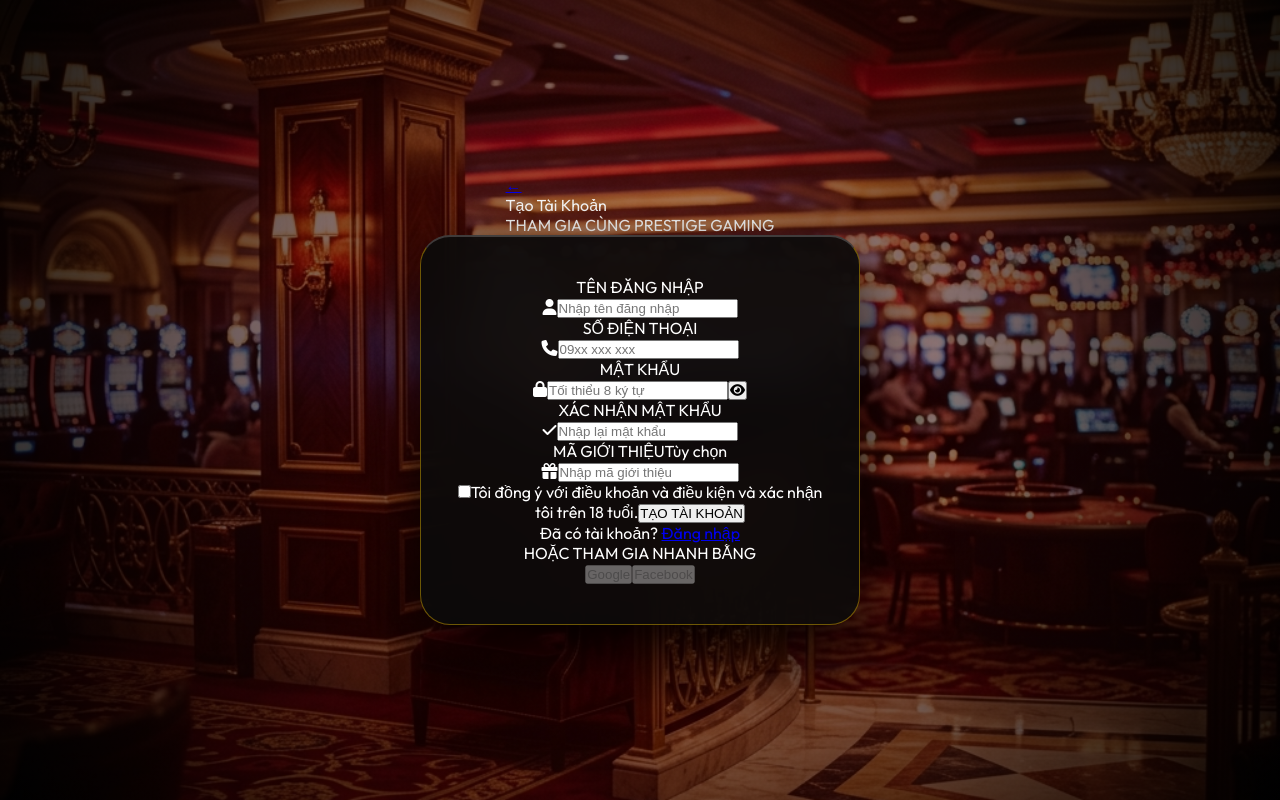
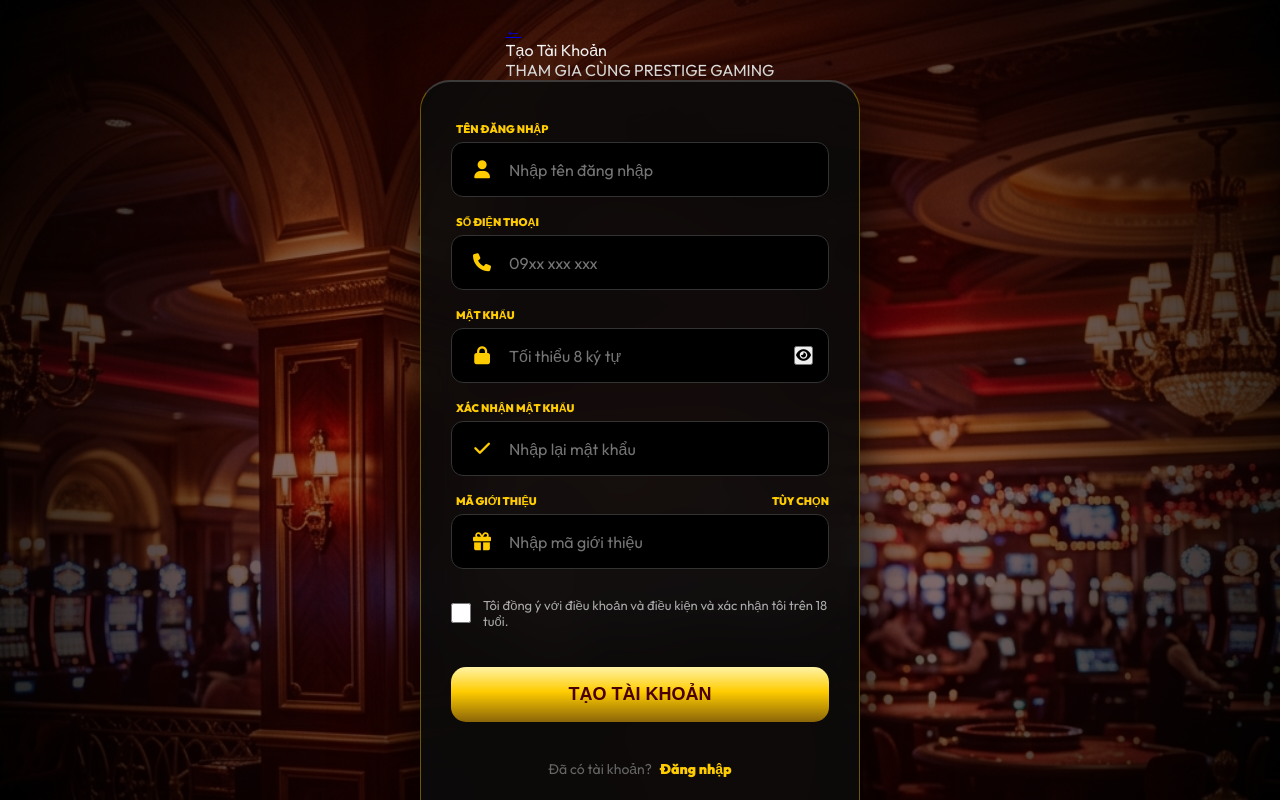
Before and after one commit to Elysiam001/DaiHocNongLamBacGiang, a React (Vite) app: page /register in a window 1280 px wide. Shown: the top 800 px of the page. Built offline with nearby package versions, Linux system fonts and the light colour scheme; no server answers.

Commit message:
Interface Restored: Reverted to the user's original stable design from 2 hours ago

```diff
--- a/src/styles/global.css
+++ b/src/styles/global.css
@@ -31,7 +31,87 @@
   display: flex; flex-direction: column; align-items: center;
 }
 
-/* --- PREMIUM LOBBY STYLE --- */
+.brand__text {
+  font-size: 32px; font-weight: 900; color: #ffcc00;
+  background: var(--gold-metallic);
+  -webkit-background-clip: text; -webkit-text-fill-color: transparent;
+  filter: drop-shadow(0 0 10px rgba(255, 204, 0, 0.4));
+  margin-bottom: 25px; text-transform: uppercase;
+}
+
+.auth__header { width: 100%; margin-bottom: 25px; }
+.auth__header .badge {
+  background: var(--gold-metallic); color: #000;
+  padding: 5px 25px; border-radius: 30px; font-size: 11px;
+  font-weight: 900; margin-bottom: 12px; display: inline-block;
+}
+.auth__header .subtitle {
+  font-size: 13px; font-weight: 900; color: #ffcc00;
+  letter-spacing: 2px; text-transform: uppercase;
+  display: block; width: 100%; text-shadow: 0 0 10px rgba(0,0,0,0.5);
+}
+
+.form { display: flex; flex-direction: column; gap: 18px; width: 100%; }
+.field { display: flex; flex-direction: column; gap: 6px; width: 100%; }
+.field__label {
+  font-size: 11px; font-weight: 900; color: #ffcc00;
+  text-align: left; margin-left: 5px; text-transform: uppercase;
+  display: flex; justify-content: space-between; align-items: center;
+}
+
+.input {
+  background: #000; border: 1px solid #333; border-radius: 12px;
+  display: flex; align-items: center; padding: 0 15px;
+  height: 55px; transition: 0.3s; width: 100%;
+}
+.input:focus-within { border-color: #ffcc00; box-shadow: 0 0 15px rgba(255,204,0,0.3); }
+.input__icon { color: #ffcc00; font-size: 18px; min-width: 30px; text-align: center; margin-right: 12px; }
+
+.input input {
+  flex: 1; background: transparent !important; border: none !important; color: #fff !important;
+  font-size: 16px; outline: none; font-family: var(--font-main); height: 100%; width: 100%;
+}
+
+input:-webkit-autofill, input:-webkit-autofill:hover, input:-webkit-autofill:focus, input:-webkit-autofill:active {
+  -webkit-box-shadow: 0 0 0 100px #0a0a0a inset !important;
+  -webkit-text-fill-color: #fff !important;
+  transition: background-color 5000s ease-in-out 0s;
+}
+
+.primary {
+  background: var(--gold-metallic);
+  border: none; border-radius: 15px; height: 55px;
+  color: #4a0000; font-size: 18px; font-weight: 900;
+  cursor: pointer; transition: 0.3s; text-transform: uppercase;
+  margin-top: 10px; width: 100%; display: flex; align-items: center; justify-content: center; gap: 10px;
+}
+.primary:hover { transform: translateY(-2px); box-shadow: 0 10px 20px rgba(255,204,0,0.5); }
+
+.check {
+  display: flex; align-items: center; gap: 12px;
+  text-align: left; font-size: 13px; color: #aaa; cursor: pointer;
+  margin: 10px 0; width: 100%;
+}
+.check input { accent-color: #ffcc00; width: 20px; height: 20px; flex-shrink: 0; cursor: pointer; }
+
+.divider {
+  display: flex; align-items: center; gap: 15px; margin: 15px 0;
+  color: #444; font-size: 11px; font-weight: 900; width: 100%;
+}
+.divider::before, .divider::after { content: ""; flex: 1; height: 1px; background: #222; }
+
+.social { display: flex; gap: 12px; width: 100%; }
+.social__btn {
+  flex: 1; background: #151515; border: 1px solid #333;
+  color: #888; padding: 12px; border-radius: 12px;
+  font-size: 14px; font-weight: 700; cursor: pointer; transition: 0.2s;
+}
+.social__btn:hover { background: #222; color: #fff; border-color: #ffcc00; }
+
+.footer { margin-top: 20px; font-size: 14px; color: #666; width: 100%; }
+.footer .link { color: #ffcc00; font-weight: 900; text-decoration: none; margin-left: 5px; }
+
+/* --- LOBBY PAGE --- */
 .lobby-container {
   width: 100%; height: 100vh;
   background: linear-gradient(rgba(0,0,0,0.4), rgba(0,0,0,0.4)), url('/assets/bg_lobby.png');
@@ -44,90 +124,187 @@
 .logo-main { font-size: 24px; font-weight: 1000; color: #ffcc00; }
 .logo-sub { font-size: 9px; color: #ffcc00; font-weight: bold; }
 
+/* --- BAFU PREMIUM BANNER STYLE --- */
 .main-lobby {
   flex: 1; display: flex; align-items: center; justify-content: center;
-  padding: 20px; padding-bottom: 130px;
+  padding: 0; margin: 0; height: calc(100vh - 165px);
 }
 
-.game-grid-premium {
-  display: grid; grid-template-columns: repeat(4, 1fr); gap: 20px;
-  max-width: 1200px; width: 100%;
+.game-card-bafu {
+  width: 280px; height: 420px; /* Fitting size for the banner */
+  position: relative;
+  cursor: pointer;
+  transition: 0.3s ease;
+  overflow: hidden;
+  border-radius: 15px;
+  box-shadow: 0 15px 45px rgba(0,0,0,0.8);
+}
+.game-card-bafu:hover { transform: translateY(-10px) scale(1.02); }
+
+.game-img-bafu {
+  width: 100%; height: 100%; object-fit: contain; /* Show the full art with its frame */
 }
 
-.game-card-premium {
-  position: relative; border-radius: 15px; overflow: hidden;
-  cursor: pointer; transition: 0.3s; box-shadow: 0 15px 45px rgba(0,0,0,0.8);
-  border: 1px solid rgba(255, 204, 0, 0.2);
-}
-.game-card-premium:hover { transform: translateY(-10px) scale(1.05); border-color: #ffcc00; }
-
-.game-img-premium { width: 100%; height: auto; display: block; }
-
-.jackpot-premium-badge {
-  position: absolute; bottom: 15px; left: 50%; transform: translateX(-50%);
-  background: rgba(0,0,0,0.8); border: 1px solid #ffcc00;
-  padding: 5px 15px; border-radius: 20px; text-align: center; min-width: 160px;
-}
-.jackpot-premium-badge .label { display: block; font-size: 8px; color: #aaa; font-weight: 900; }
-.jackpot-premium-badge .value { font-size: 16px; color: #ffcc00; font-weight: 900; }
-
-.footer-bar-premium {
-  position: fixed; bottom: 0; left: 0; width: 100%; height: 110px;
-  background: linear-gradient(180deg, #111 0%, #000 100%);
-  border-top: 3px solid #d4af37; z-index: 1000;
-  display: flex; align-items: center; box-shadow: 0 -15px 50px rgba(0,0,0,0.9);
+.jackpot-bafu-container {
+  position: absolute; bottom: 15px; left: 50%;
+  transform: translateX(-50%);
+  background: rgba(0, 0, 0, 0.7);
+  padding: 5px 15px;
+  border-radius: 20px;
+  border: 1px solid #d4af37;
+  display: flex; align-items: center; gap: 8px;
+  box-shadow: 0 0 15px rgba(212, 175, 55, 0.3);
+  white-space: nowrap;
 }
 
-.footer-content { width: 100%; display: flex; align-items: center; justify-content: space-between; padding: 0 20px; }
+.jackpot-bafu-label {
+  color: #aaa; font-size: 9px; font-weight: 1000;
+  letter-spacing: 1px;
+}
 
-.footer-left-vip-panel { display: flex; align-items: center; gap: 15px; flex: 1; }
+.jackpot-bafu-value {
+  color: #ffcc00; font-size: 18px; font-weight: 1000;
+  text-shadow: 0 0 10px rgba(255, 204, 0, 0.5);
+  font-family: 'Arial Black', sans-serif;
+}
+
+
+/* ======================================================
+   ULTIMATE PREMIUM CASINO BOTTOM BAR (FULLER & LARGER)
+   ====================================================== */
+.footer-bar-premium {
+  position: fixed; bottom: 0; left: 0; width: 100%; height: 110px; /* Taller bar */
+  background:
+    radial-gradient(circle at 50% 50%, rgba(50,50,50,0.3) 0%, transparent 70%),
+    linear-gradient(180deg, #111 0%, #000 100%);
+  background-size: cover;
+  border-top: 3px solid #d4af37;
+  z-index: 1000;
+  display: flex; align-items: center; justify-content: center;
+  box-shadow: 0 -15px 50px rgba(0,0,0,0.9);
+}
+
+/* Subtle Carbon Pattern on background */
+.footer-bar-premium::before {
+  content: ""; position: absolute; top: 0; left: 0; width: 100%; height: 100%;
+  background-image: radial-gradient(#222 1px, transparent 1px);
+  background-size: 4px 4px; opacity: 0.2; pointer-events: none;
+}
+
+.footer-content {
+  width: 100%; height: 100%;
+  display: flex; align-items: center; justify-content: space-between;
+  padding: 0 10px; position: relative;
+}
+
+/* --- LEFT: VIP UNIFIED PANEL --- */
+.footer-left-vip-panel {
+  flex: 1; display: flex; align-items: center; gap: 10px;
+}
+
 .vip-user-card {
   display: flex; align-items: center; gap: 15px;
-  background: rgba(212, 175, 55, 0.1); padding: 8px 15px;
-  border-radius: 15px; border: 1px solid rgba(212, 175, 55, 0.4);
-  position: relative; min-width: 260px;
+  background: linear-gradient(90deg, rgba(212,175,55,0.1), rgba(0,0,0,0.4));
+  padding: 10px 20px 10px 10px; border-radius: 15px;
+  border: 1px solid rgba(212, 175, 55, 0.4);
+  position: relative; min-width: 280px;
 }
+
 .sdt-badge-premium {
-  position: absolute; top: -12px; left: 10px; background: #ff0000;
-  color: #fff; font-size: 9px; font-weight: 900; padding: 2px 10px;
-  border-radius: 10px; border: 1px solid #fff;
+  position: absolute; top: -15px; left: 10px;
+  background: #ff0000; color: #fff; font-size: 10px;
+  font-weight: 1000; padding: 2px 12px; border-radius: 20px;
+  border: 1px solid #fff; z-index: 5;
 }
-.avatar-ring-animated { width: 55px; height: 55px; border: 2px solid #d4af37; border-radius: 50%; padding: 2px; }
-.avatar-ring-animated img { width: 100%; height: 100%; border-radius: 50%; object-fit: cover; }
-.vip-name { color: #d4af37; font-weight: 900; font-size: 14px; }
-.vip-balance { font-size: 20px; font-weight: 900; color: #fff; display: flex; align-items: center; gap: 5px; }
-.coin-icon-mini { color: #ffcc00; }
+
+.avatar-ring-animated {
+  width: 65px; height: 65px; border-radius: 50%;
+  background: #000; padding: 2px;
+  border: 3px solid #d4af37;
+  box-shadow: 0 0 20px rgba(212, 175, 55, 0.5);
+}
+.avatar-ring-animated img {
+  width: 100%; height: 100%; object-fit: cover; border-radius: 50%;
+}
+
+.vip-info-box { display: flex; flex-direction: column; }
+.vip-name {
+  color: #d4af37; font-size: 16px; font-weight: 1000;
+  text-transform: uppercase; text-shadow: 0 2px 4px rgba(0,0,0,0.8);
+}
+.vip-balance {
+  color: #fff; font-size: 22px; font-weight: 1000;
+  display: flex; align-items: center; gap: 5px;
+}
 
 .action-btn-gold-large {
-  display: flex; flex-direction: column; align-items: center; gap: 3px;
-  color: #d4af37; cursor: pointer; transition: 0.2s;
+  display: flex; flex-direction: column; align-items: center; justify-content: center;
+  background: linear-gradient(180deg, #444 0%, #111 100%);
+  width: 110px; height: 80px; border-radius: 15px;
+  border: 2px solid #555; cursor: pointer; transition: 0.2s;
 }
-.action-btn-gold-large i { font-size: 24px; }
-.action-btn-gold-large span { font-size: 10px; font-weight: 900; }
+.action-btn-gold-large i { font-size: 32px; color: #d4af37; margin-bottom: 2px; }
+.action-btn-gold-large span { color: #d4af37; font-size: 12px; font-weight: 1000; }
+.action-btn-gold-large:hover { border-color: #d4af37; transform: scale(1.05); }
 
-.footer-center-power { flex: 0.5; display: flex; justify-content: center; }
+/* --- CENTER: THE MASSIVE GOLD BAR --- */
+.footer-center-power {
+  position: relative; width: 240px; height: 100%;
+  display: flex; align-items: center; justify-content: center;
+  z-index: 100;
+}
 .btn-nap-tien-3d {
-  width: 180px; height: 75px; background: linear-gradient(180deg, #ffcc00 0%, #b8860b 100%);
-  border: 3px solid #fff; border-radius: 15px; box-shadow: 0 8px 0 #8b6508;
-  cursor: pointer; transition: 0.1s;
+  width: 210px; height: 85px; /* Bigger button */
+  background: linear-gradient(180deg, #fff9d1 0%, #ffcc00 20%, #d4af37 50%, #b8860b 100%);
+  border: 3px solid #fff; border-radius: 15px;
+  box-shadow: 0 10px 0 #8b6508, 0 20px 30px rgba(0,0,0,0.6);
+  cursor: pointer; position: relative; overflow: hidden;
+  transition: all 0.1s ease;
 }
-.btn-nap-tien-3d span { color: #4a0000; font-size: 24px; font-weight: 1000; }
-.btn-nap-tien-3d:active { transform: translateY(4px); box-shadow: 0 4px 0 #8b6508; }
+.btn-nap-tien-3d span {
+  color: #3d2b00; font-size: 32px; font-weight: 1000;
+  text-shadow: 1px 1px 0px rgba(255,255,255,0.7);
+}
 
-.footer-right-nav-panel { flex: 1; display: flex; justify-content: flex-end; }
-.nav-group-premium-full { display: flex; gap: 30px; background: rgba(0,0,0,0.6); padding: 10px 20px; border-radius: 20px; border: 1px solid rgba(212, 175, 55, 0.3); }
-.nav-item-premium-large { display: flex; flex-direction: column; align-items: center; gap: 5px; color: #666; cursor: pointer; transition: 0.3s; }
-.nav-item-premium-large i { font-size: 24px; }
-.nav-item-premium-large span { font-size: 10px; font-weight: 900; }
-.nav-item-premium-large.active { color: #ffcc00; }
+/* --- RIGHT: EXPANDED NAV PANEL --- */
+.footer-right-nav-panel {
+  flex: 1.5; display: flex; justify-content: flex-end;
+}
 
-.btn-logout-premium { background: #333; color: #ffcc00; border: 1px solid #ffcc00; padding: 5px 15px; border-radius: 5px; font-weight: 900; cursor: pointer; }
+.nav-group-premium-full {
+  display: flex; align-items: center; justify-content: space-around;
+  width: 100%; background: rgba(0,0,0,0.6);
+  padding: 10px 15px; border-radius: 20px;
+  border: 1px solid rgba(212, 175, 55, 0.3);
+  box-shadow: inset 0 0 20px rgba(0,0,0,0.5);
+}
 
-/* --- TOAST --- */
-.toast {
-  position: fixed; top: 20px; right: 20px; z-index: 9999;
-  background: rgba(20, 20, 20, 0.95); border-left: 5px solid #ff0000;
-  padding: 15px 25px; border-radius: 10px; color: #fff;
-  box-shadow: 0 10px 30px rgba(0,0,0,0.5); display: flex; align-items: center; gap: 15px;
+.nav-item-premium-large {
+  display: flex; flex-direction: column; align-items: center; gap: 5px;
+  cursor: pointer; transition: 0.3s; min-width: 70px;
 }
-.toast__close { background: none; border: none; color: #666; cursor: pointer; font-size: 20px; }
+.nav-item-premium-large i { font-size: 30px; color: #d4af37; } /* Larger Icons */
+.nav-item-premium-large span {
+  color: #fff; font-size: 11px; font-weight: 1000;
+  text-transform: uppercase; white-space: nowrap;
+}
+.nav-item-premium-large:hover { transform: translateY(-8px); filter: brightness(1.2); }
+
+.mini-game-bubble {
+  position: fixed; top: 150px; right: 20px;
+  background: radial-gradient(circle at center, #8b0000 0%, #4a0000 100%);
+  border: 2px solid #ffcc00; width: 80px; height: 80px;
+  border-radius: 50%; display: flex; align-items: center; justify-content: center;
+  z-index: 1000; box-shadow: 0 0 20px rgba(255,204,0,0.4);
+  cursor: pointer; transition: 0.3s;
+}
+.mini-game-bubble:hover { transform: scale(1.1); }
+.bubble-content { display: flex; flex-direction: column; align-items: center; gap: 2px; }
+.bubble-content span { font-size: 9px; font-weight: 900; color: #ffcc00; }
+.badge-count {
+  position: absolute; top: 0; right: 0;
+  background: #ffcc00; color: #000; font-size: 10px; font-weight: 900;
+  width: 24px; height: 24px; border-radius: 50%;
+  display: flex; align-items: center; justify-content: center;
+  border: 2px solid #4a0000;
+}
```
Also changed, not shown: src/screens/LobbyPage.jsx (+131 -62 lines).
